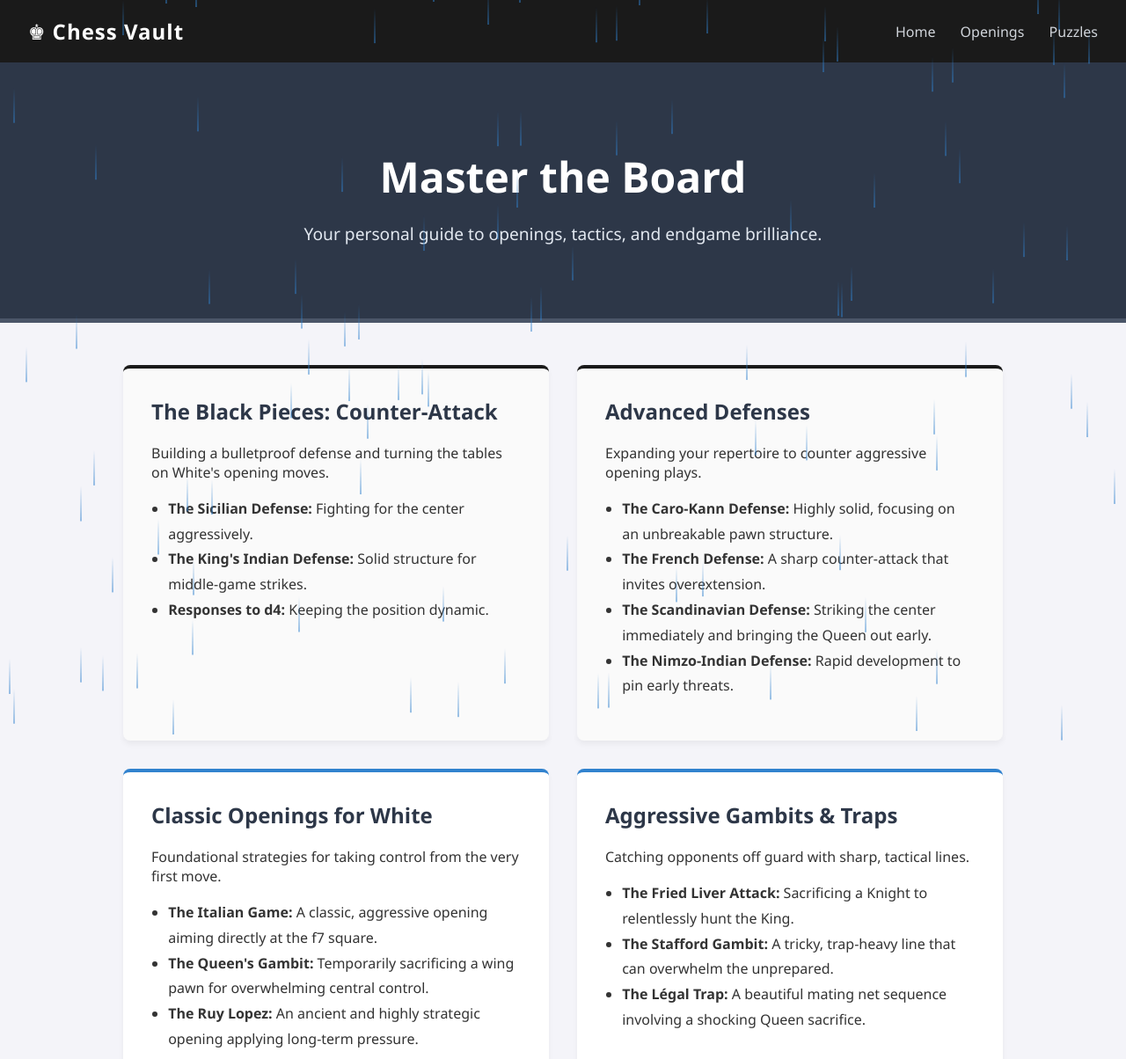
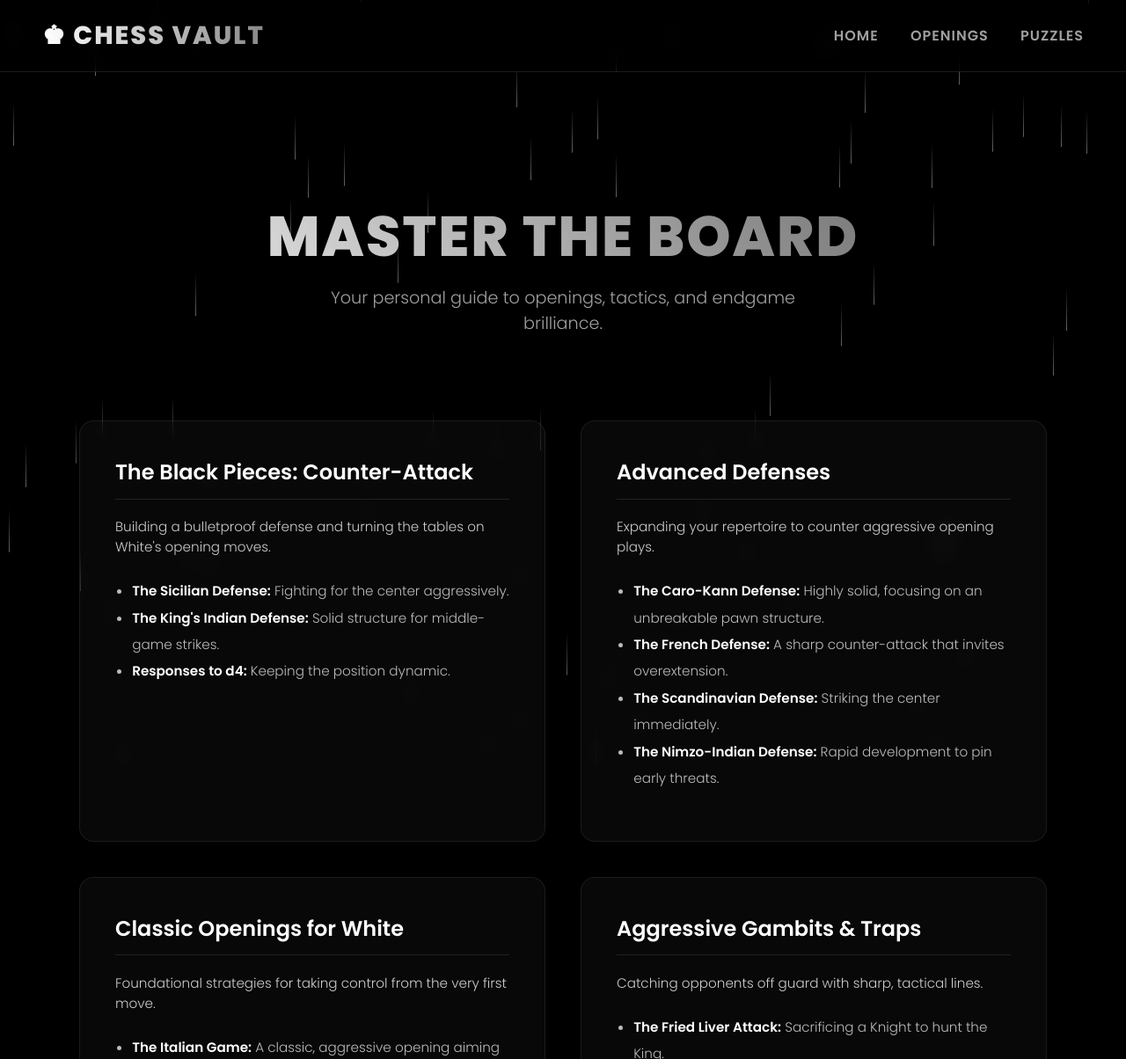
Before and after one commit to 12735/rahul, a plain HTML site: page index.html in a window 1280 px wide. Shown: the top 1204 px of the page at 88% size. Drawn offline with Linux system fonts and the light colour scheme.

Commit message:
Update index.html

```diff
--- a/index.html
+++ b/index.html
@@ -4,14 +4,18 @@
     <meta charset="UTF-8">
     <meta name="viewport" content="width=device-width, initial-scale=1.0">
     <title>Chess Strategy Guide</title>
+
+    <!-- Importing a clean, modern aesthetic font -->
+    <link href="https://fonts.googleapis.com/css2?family=Poppins:wght@300;400;600;800&display=swap" rel="stylesheet">
+
     <style>
         /* General Site Styles */
         body {
-            font-family: 'Segoe UI', Tahoma, Geneva, Verdana, sans-serif;
+            font-family: 'Poppins', sans-serif;
             margin: 0;
-            background-color: #f4f4f9;
-            color: #333;
-            overflow-x: hidden; /* Prevents horizontal scrolling from rain */
+            background-color: #000000; /* Pure black background for max aesthetic */
+            color: #ffffff; /* Crisp white text */
+            overflow-x: hidden;
         }
 
         /* Rain Particle System */
@@ -21,15 +25,15 @@
             left: 0;
             width: 100vw;
             height: 100vh;
-            pointer-events: none; /* Ensures you can still click things behind the rain */
-            z-index: 9999; /* Keeps rain on top of everything */
+            pointer-events: none;
+            z-index: 0;
         }
         .drop {
             position: absolute;
             top: -50px;
-            width: 2px;
-            height: 40px;
-            background: linear-gradient(to bottom, transparent, rgba(49, 130, 206, 0.5));
+            width: 1px;
+            height: 50px;
+            background: linear-gradient(to bottom, transparent, rgba(255, 255, 255, 0.4));
             animation: fall linear infinite;
         }
         @keyframes fall {
@@ -38,88 +42,138 @@
             }
         }
 
-        /* Navigation Bar */
+        /* Navigation Bar (Glass effect) */
         header {
-            background-color: #1a1a1a;
+            background: rgba(0, 0, 0, 0.5);
+            backdrop-filter: blur(10px);
+            border-bottom: 1px solid rgba(255, 255, 255, 0.1);
             color: white;
-            padding: 1.2rem 2rem;
+            padding: 1.2rem 3rem;
             display: flex;
             justify-content: space-between;
             align-items: center;
+            position: sticky;
+            top: 0;
+            z-index: 10;
         }
         .logo {
-            font-size: 1.5rem;
-            font-weight: bold;
-            letter-spacing: 1px;
+            font-size: 1.8rem;
+            font-weight: 800;
+            letter-spacing: 2px;
+            background: linear-gradient(90deg, #ffffff, #888888);
+            -webkit-background-clip: text;
+            -webkit-text-fill-color: transparent;
         }
         nav a {
-            color: #d1d5db;
+            color: #a0a0a0;
             text-decoration: none;
-            margin-left: 1.5rem;
-            transition: color 0.3s ease;
+            margin-left: 2rem;
+            font-weight: 600;
+            letter-spacing: 1px;
+            transition: all 0.3s ease;
         }
         nav a:hover {
-            color: white;
+            color: #ffffff;
+            text-shadow: 0 0 10px rgba(255,255,255,0.5);
         }
 
         /* Hero / Welcome Section */
         .hero {
-            background-color: #2d3748;
-            color: white;
             text-align: center;
-            padding: 4rem 1rem;
-            border-bottom: 5px solid #4a5568;
+            padding: 6rem 1rem 4rem 1rem;
+            position: relative;
+            z-index: 1;
         }
         .hero h1 {
-            font-size: 3rem;
+            font-size: 4rem;
             margin-bottom: 0.5rem;
+            font-weight: 800;
+            background: linear-gradient(45deg, #ffffff, #555555);
+            -webkit-background-clip: text;
+            -webkit-text-fill-color: transparent;
+            text-transform: uppercase;
+            letter-spacing: 2px;
         }
         .hero p {
             font-size: 1.2rem;
-            color: #e2e8f0;
+            color: #a0a0a0;
+            font-weight: 300;
+            max-width: 600px;
+            margin: 0 auto;
         }
 
-        /* Strategy Cards Grid */
+        /* Glassmorphism Strategy Cards Grid */
         .container {
-            max-width: 1000px;
-            margin: 3rem auto;
-            padding: 0 1rem;
+            max-width: 1100px;
+            margin: 2rem auto;
+            padding: 0 1.5rem;
             display: grid;
             grid-template-columns: 1fr 1fr;
-            gap: 2rem;
+            gap: 2.5rem;
+            position: relative;
+            z-index: 1;
         }
         .card {
-            background: white;
-            padding: 2rem;
-            border-radius: 8px;
-            box-shadow: 0 4px 6px rgba(0,0,0,0.05);
-            border-top: 4px solid #3182ce;
+            background: rgba(255, 255, 255, 0.03);
+            backdrop-filter: blur(12px);
+            padding: 2.5rem;
+            border-radius: 16px;
+            border: 1px solid rgba(255, 255, 255, 0.08);
+            box-shadow: 0 4px 30px rgba(0, 0, 0, 0.5);
+            transition: transform 0.4s ease, box-shadow 0.4s ease, border 0.4s ease;
         }
-        .card.dark-theme {
-            border-top-color: #1a1a1a;
-            background-color: #fafafa;
+        .card:hover {
+            transform: translateY(-10px);
+            box-shadow: 0 15px 40px rgba(255, 255, 255, 0.05);
+            border: 1px solid rgba(255, 255, 255, 0.2);
         }
         .card h2 {
             margin-top: 0;
-            color: #2d3748;
+            color: #ffffff;
+            font-size: 1.5rem;
+            font-weight: 600;
+            border-bottom: 1px solid rgba(255,255,255,0.1);
+            padding-bottom: 0.8rem;
+            margin-bottom: 1.2rem;
+        }
+        .card p {
+            color: #cccccc;
+            font-size: 0.95rem;
+            font-weight: 300;
+            margin-bottom: 1.5rem;
         }
         .card ul {
-            line-height: 1.8;
+            line-height: 2;
             padding-left: 1.2rem;
+            color: #bbbbbb;
+            font-weight: 300;
+            font-size: 0.95rem;
+        }
+        .card ul strong {
+            color: #ffffff;
+            font-weight: 600;
         }
 
         /* Footer */
         footer {
             text-align: center;
-            padding: 2rem;
-            color: #718096;
-            margin-top: 2rem;
+            padding: 3rem;
+            color: #555555;
+            margin-top: 4rem;
+            font-weight: 300;
+            letter-spacing: 2px;
+            border-top: 1px solid rgba(255,255,255,0.05);
+            position: relative;
+            z-index: 1;
         }
 
         /* Mobile Responsiveness */
         @media (max-width: 768px) {
             .container {
                 grid-template-columns: 1fr;
+            }
+            .hero h1 {
+                font-size: 2.5rem;
             }
         }
     </style>
@@ -131,11 +185,11 @@
 
     <!-- Navigation Menu -->
     <header>
-        <div class="logo">♚ Chess Vault</div>
+        <div class="logo">♚ CHESS VAULT</div>
         <nav>
-            <a href="#">Home</a>
-            <a href="#">Openings</a>
-            <a href="#">Puzzles</a>
+            <a href="#">HOME</a>
+            <a href="#">OPENINGS</a>
+            <a href="#">PUZZLES</a>
         </nav>
     </header>
 
@@ -148,7 +202,7 @@
     <!-- Content Sections -->
     <div class="container">
 
-        <div class="card dark-theme">
+        <div class="card">
             <h2>The Black Pieces: Counter-Attack</h2>
             <p>Building a bulletproof defense and turning the tables on White's opening moves.</p>
             <ul>
@@ -158,13 +212,13 @@
             </ul>
         </div>
 
-        <div class="card dark-theme">
+        <div class="card">
             <h2>Advanced Defenses</h2>
             <p>Expanding your repertoire to counter aggressive opening plays.</p>
             <ul>
                 <li><strong>The Caro-Kann Defense:</strong> Highly solid, focusing on an unbreakable pawn structure.</li>
                 <li><strong>The French Defense:</strong> A sharp counter-attack that invites overextension.</li>
-                <li><strong>The Scandinavian Defense:</strong> Striking the center immediately and bringing the Queen out early.</li>
+                <li><strong>The Scandinavian Defense:</strong> Striking the center immediately.</li>
                 <li><strong>The Nimzo-Indian Defense:</strong> Rapid development to pin early threats.</li>
             </ul>
         </div>
@@ -174,8 +228,8 @@
             <p>Foundational strategies for taking control from the very first move.</p>
             <ul>
                 <li><strong>The Italian Game:</strong> A classic, aggressive opening aiming directly at the f7 square.</li>
-                <li><strong>The Queen's Gambit:</strong> Temporarily sacrificing a wing pawn for overwhelming central control.</li>
-                <li><strong>The Ruy Lopez:</strong> An ancient and highly strategic opening applying long-term pressure.</li>
+                <li><strong>The Queen's Gambit:</strong> Temporarily sacrificing a wing pawn for central control.</li>
+                <li><strong>The Ruy Lopez:</strong> An ancient opening applying long-term positional pressure.</li>
             </ul>
         </div>
 
@@ -183,19 +237,9 @@
             <h2>Aggressive Gambits & Traps</h2>
             <p>Catching opponents off guard with sharp, tactical lines.</p>
             <ul>
-                <li><strong>The Fried Liver Attack:</strong> Sacrificing a Knight to relentlessly hunt the King.</li>
-                <li><strong>The Stafford Gambit:</strong> A tricky, trap-heavy line that can overwhelm the unprepared.</li>
-                <li><strong>The Légal Trap:</strong> A beautiful mating net sequence involving a shocking Queen sacrifice.</li>
-            </ul>
-        </div>
-
-        <div class="card">
-            <h2>Tactical Vision</h2>
-            <p>Sharpening your ability to spot winning patterns on the board.</p>
-            <ul>
-                <li><strong>Pins & Skewers:</strong> Trapping high-value pieces.</li>
-                <li><strong>Forks:</strong> Attacking two targets simultaneously.</li>
-                <li><strong>Endgame Calculations:</strong> Pawn promotion races.</li>
+                <li><strong>The Fried Liver Attack:</strong> Sacrificing a Knight to hunt the King.</li>
+                <li><strong>The Stafford Gambit:</strong> A tricky line that can overwhelm the unprepared.</li>
+                <li><strong>The Légal Trap:</strong> A beautiful sequence involving a shocking Queen sacrifice.</li>
             </ul>
         </div>
 
@@ -203,23 +247,22 @@
 
     <!-- Footer -->
     <footer>
-        <p>✦ Designed for the love of the game ✦</p>
+        <p>✦ DESIGNED FOR THE LOVE OF THE GAME ✦</p>
     </footer>
 
     <!-- JavaScript for Rain Effect -->
     <script>
         function createRain() {
             const rainContainer = document.querySelector('.rain-container');
-            const dropCount = 100; // You can change this number for heavier/lighter rain
+            const dropCount = 75;
 
             for (let i = 0; i < dropCount; i++) {
                 const drop = document.createElement('div');
                 drop.classList.add('drop');
 
-                // Randomize position, speed, and delay for a natural look
                 const leftPosition = Math.random() * 100;
-                const fallDuration = Math.random() * 1 + 0.5; // Between 0.5s and 1.5s
-                const startDelay = Math.random() * 2; // Up to 2s delay before falling
+                const fallDuration = Math.random() * 1.5 + 0.8;
+                const startDelay = Math.random() * 2;
 
                 drop.style.left = leftPosition + 'vw';
                 drop.style.animationDuration = fallDuration + 's';
@@ -229,7 +272,6 @@
             }
         }
 
-        // Run the rain function when the page loads
         document.addEventListener('DOMContentLoaded', createRain);
     </script>
 </body>
```
